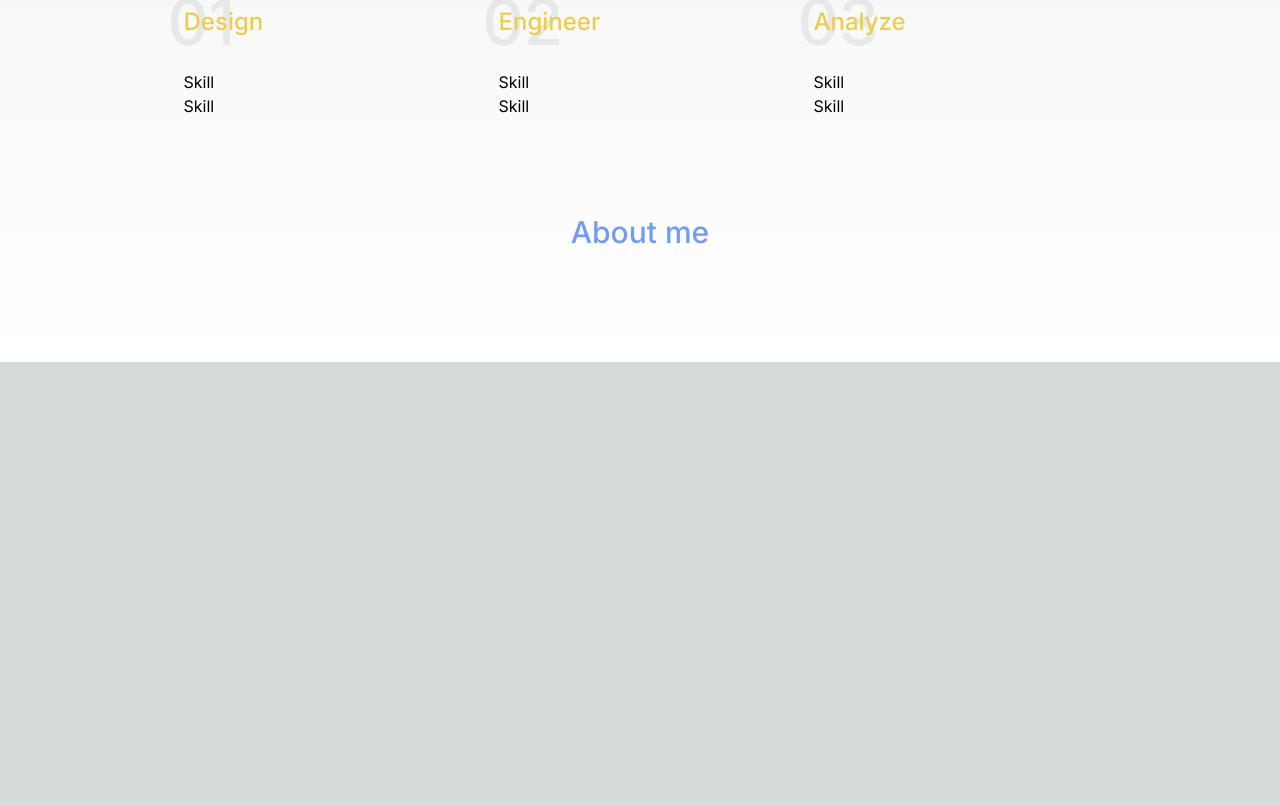
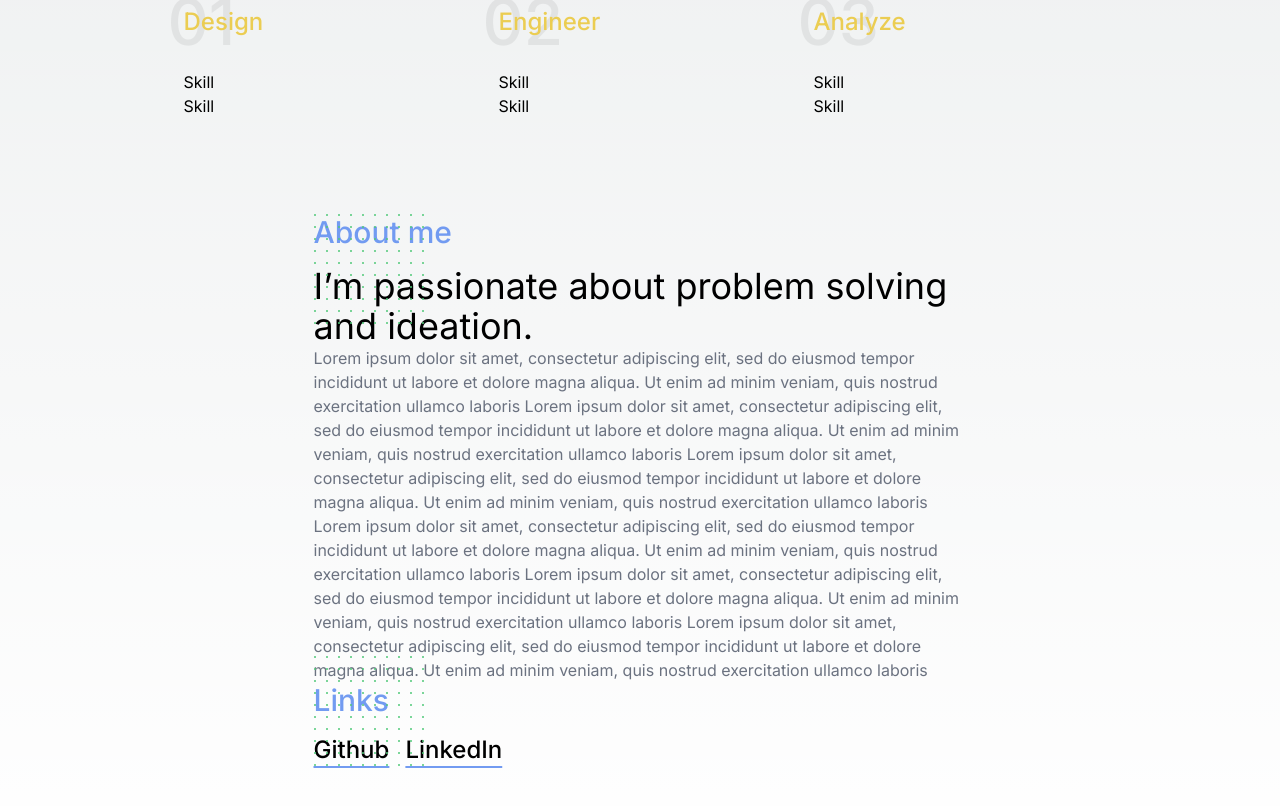
Before and after one commit to AkBo24/Personal-Website, a Next.js app in the folder website/: page / in a window 1280 px wide. Shown: the part 1602-2408 px from the top of the page. Before the commit the page ends 1964 px from the top, so only its background shows below. Built offline with nearby package versions, Linux system fonts and the light colour scheme.

Commit message:
Added functional UI of about me section

```diff
--- a/website/app/Sections/About/About.tsx
+++ b/website/app/Sections/About/About.tsx
@@ -1,10 +1,61 @@
 import React from 'react';
+import Grid from '../Landing/components/Grid/Grid';
 
 const About = () => {
     return (
-        <div>
-            <h3 className='sectionHeaderBlue'>About me</h3>
-        </div>
+        <>
+            <div className='w-[653px] relative'>
+                <div className='absolute top-0'>
+                    <Grid />
+                </div>
+
+                <div className='absolute bottom-0'>
+                    <Grid />
+                </div>
+                <h3 className='sectionHeaderBlue'>About me</h3>
+
+                <h4 className='text-4xl'>
+                    I’m passionate about problem solving and ideation.
+                </h4>
+
+                <p className='text-gray-500'>
+                    Lorem ipsum dolor sit amet, consectetur adipiscing elit, sed do
+                    eiusmod tempor incididunt ut labore et dolore magna aliqua. Ut enim ad
+                    minim veniam, quis nostrud exercitation ullamco laboris Lorem ipsum
+                    dolor sit amet, consectetur adipiscing elit, sed do eiusmod tempor
+                    incididunt ut labore et dolore magna aliqua. Ut enim ad minim veniam,
+                    quis nostrud exercitation ullamco laboris Lorem ipsum dolor sit amet,
+                    consectetur adipiscing elit, sed do eiusmod tempor incididunt ut
+                    labore et dolore magna aliqua. Ut enim ad minim veniam, quis nostrud
+                    exercitation ullamco laboris Lorem ipsum dolor sit amet, consectetur
+                    adipiscing elit, sed do eiusmod tempor incididunt ut labore et dolore
+                    magna aliqua. Ut enim ad minim veniam, quis nostrud exercitation
+                    ullamco laboris Lorem ipsum dolor sit amet, consectetur adipiscing
+                    elit, sed do eiusmod tempor incididunt ut labore et dolore magna
+                    aliqua. Ut enim ad minim veniam, quis nostrud exercitation ullamco
+                    laboris Lorem ipsum dolor sit amet, consectetur adipiscing elit, sed
+                    do eiusmod tempor incididunt ut labore et dolore magna aliqua. Ut enim
+                    ad minim veniam, quis nostrud exercitation ullamco laboris
+                </p>
+
+                <h3 className='sectionHeaderBlue'>Links</h3>
+
+                <a
+                    href='https://github.com/AkBo24'
+                    target='_blank'
+                    rel='noopener noreferrer'
+                    className='text-2xl font-medium underlineLightblue mr-4'>
+                    Github
+                </a>
+                <a
+                    href='https://github.com/AkBo24'
+                    target='_blank'
+                    rel='noopener noreferrer'
+                    className='text-2xl font-medium underlineLightblue'>
+                    LinkedIn
+                </a>
+            </div>
+        </>
     );
 };
 
--- a/website/app/Sections/Landing/Landing.tsx
+++ b/website/app/Sections/Landing/Landing.tsx
@@ -68,10 +68,6 @@ const Landing = () => {
                     />
                 </svg>
             </div>
-
-            {/* <div className='absolute top-48 left-64'>
-                <Grid />
-            </div> */}
 
             <div className='absolute bottom-40 right-96'>
                 <Grid />
--- a/website/app/globals.css
+++ b/website/app/globals.css
@@ -30,6 +30,9 @@ body {
 
   .sectionHeaderBlue {
     @apply text-lightPrimaryBlue text-3xl font-medium mb-4
+  }
 
+  .underlineLightblue {
+    @apply underline decoration-lightPrimaryBlue underline-offset-8
   }
 }
```
